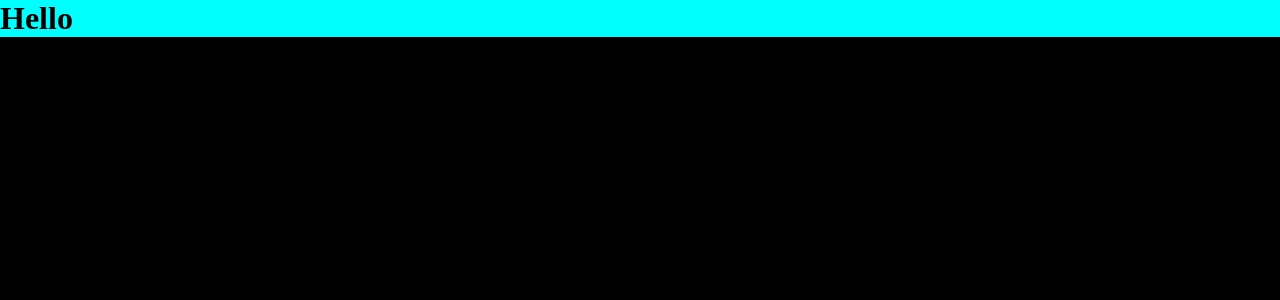
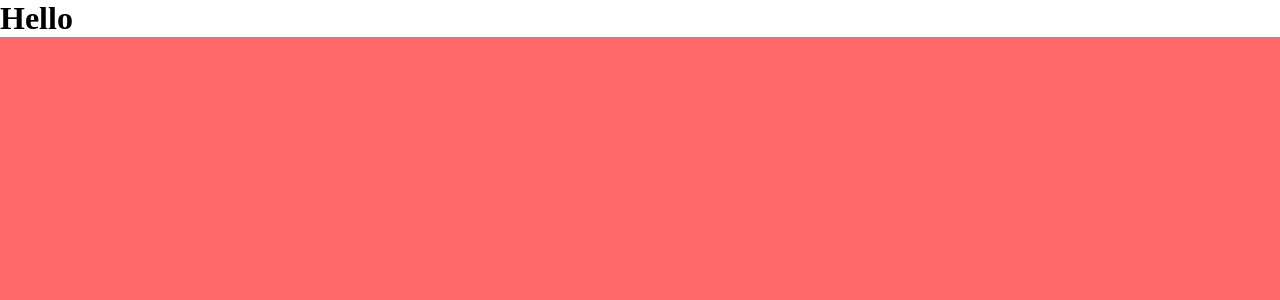
Before and after one commit to mdirshaddev/dustbin-, a React app in the folder frontend/: page /data in a window 1280 px wide. Shown: the top 300 px of the page. Built offline with nearby package versions, Linux system fonts and the light colour scheme.

Commit message:
Trying heroku pipelines.

```diff
--- a/frontend/src/scss/_default.scss
+++ b/frontend/src/scss/_default.scss
@@ -6,13 +6,13 @@
 }
 
 body{
-  background-image: linear-gradient(red, yellow,0.254turn);
-  background-color: rgb(0, 0, 0);
+  background-image: linear-gradient(rgb(245, 114, 114), rgb(250, 250, 106),0.254turn);
+  background-color: rgba(255, 0, 0, 0.589);
 }
 
 a{
   text-decoration: none;
-  color: rgb(255, 0, 0);
+  color: rgba(236, 35, 35, 0.37);
 }
 
 
--- a/frontend/src/scss/main.scss
+++ b/frontend/src/scss/main.scss
@@ -3,5 +3,5 @@
 @import './components/components.scss';
 
 h1{
-  background-color: aqua;
+  background-color: rgb(255, 255, 255);
 }
```
